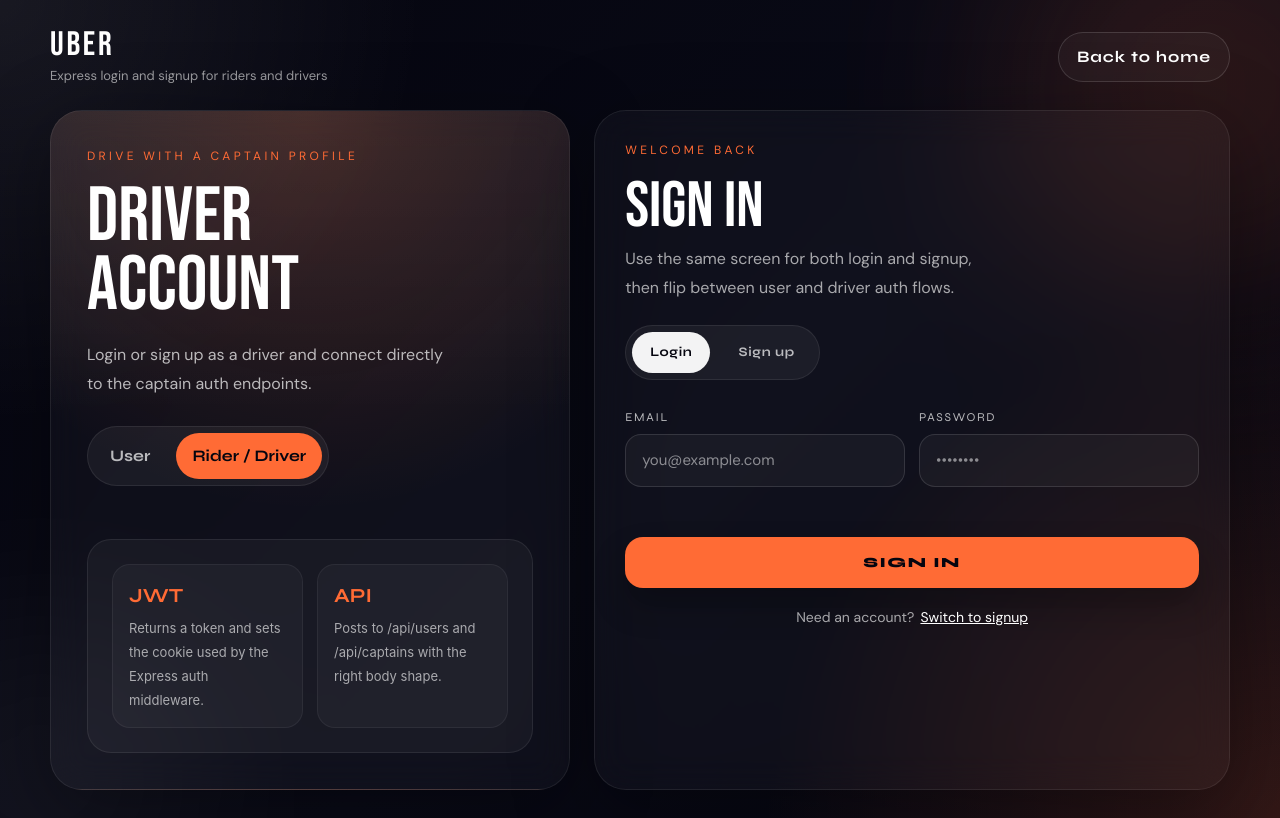
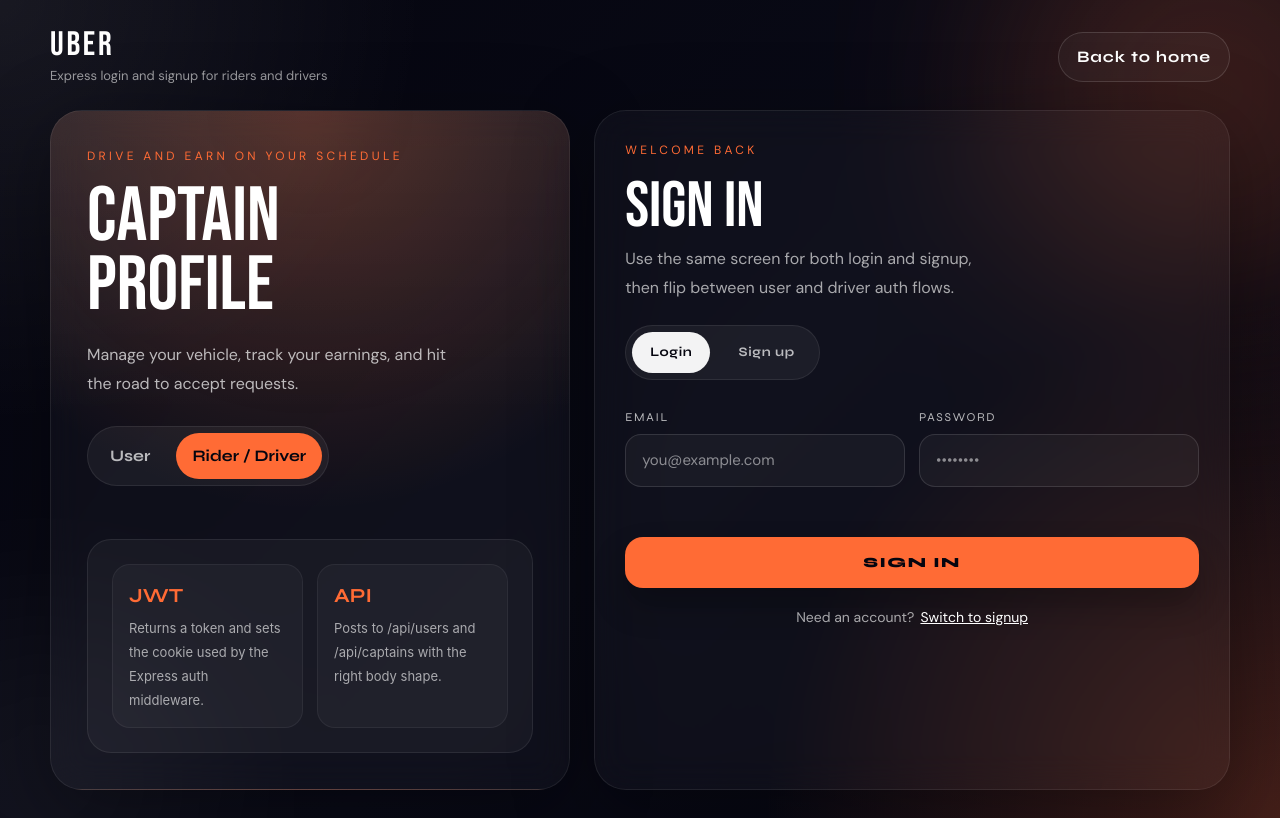
Before and after one commit to CHIRABRATA/uber, a React (Vite) app in the folder frontend/: page /captain/login in a window 1280 px wide. Built offline with nearby package versions, Linux system fonts and the light colour scheme.

Commit message:
took this

```diff
--- a/frontend/src/components/AuthPage.jsx
+++ b/frontend/src/components/AuthPage.jsx
@@ -4,17 +4,17 @@
 const ROLE_THEMES = {
   user: {
     accent: '#00D4AA',
-    glow: 'rgba(0, 212, 170, 0.18)',
+    glow: 'rgba(0, 212, 170, 0.25)',
     title: 'Rider account',
     subtitle: 'Book rides with a user profile',
-    copy: 'Login or sign up as a rider and use the user Express endpoints that already power the backend.',
+    copy: 'Sign in to access your ride history, saved places, and book your next trip.',
   },
   captain: {
     accent: '#FF6B35',
-    glow: 'rgba(255, 107, 53, 0.18)',
-    title: 'Driver account',
-    subtitle: 'Drive with a captain profile',
-    copy: 'Login or sign up as a driver and connect directly to the captain auth endpoints.',
+    glow: 'rgba(255, 107, 53, 0.25)',
+    title: 'Captain profile',
+    subtitle: 'Drive and earn on your schedule',
+    copy: 'Manage your vehicle, track your earnings, and hit the road to accept requests.',
   },
 };
 
@@ -26,6 +26,14 @@
   vehicleType: 'car',
   capacity: '4',
 };
+
+// --- SVG Icons (Lucide-like) ---
+const IconUser = () => (<svg xmlns="http://www.w3.org/2000/svg" width="18" height="18" viewBox="0 0 24 24" fill="none" stroke="currentColor" strokeWidth="2" strokeLinecap="round" strokeLinejoin="round"><path d="M19 21v-2a4 4 0 0 0-4-4H9a4 4 0 0 0-4 4v2"/><circle cx="12" cy="7" r="4"/></svg>);
+const IconMail = () => (<svg xmlns="http://www.w3.org/2000/svg" width="18" height="18" viewBox="0 0 24 24" fill="none" stroke="currentColor" strokeWidth="2" strokeLinecap="round" strokeLinejoin="round"><rect width="20" height="16" x="2" y="4" rx="2"/><path d="m22 7-8.97 5.7a1.94 1.94 0 0 1-2.06 0L2 7"/></svg>);
+const IconLock = () => (<svg xmlns="http://www.w3.org/2000/svg" width="18" height="18" viewBox="0 0 24 24" fill="none" stroke="currentColor" strokeWidth="2" strokeLinecap="round" strokeLinejoin="round"><rect width="18" height="11" x="3" y="11" rx="2" ry="2"/><path d="M7 11V7a5 5 0 0 1 10 0v4"/></svg>);
+const IconCar = () => (<svg xmlns="http://www.w3.org/2000/svg" width="18" height="18" viewBox="0 0 24 24" fill="none" stroke="currentColor" strokeWidth="2" strokeLinecap="round" strokeLinejoin="round"><path d="M14 16H9m10 0h3v-3.15a1 1 0 0 0-.84-.99L16 11l-2.7-3.6a2 2 0 0 0-1.6-.8H8.3a2 2 0 0 0-1.6.8L4 11l-5.16.86a1 1 0 0 0-.84.99V16h3m10 0a2 2 0 1 1-4 0m4 0a2 2 0 1 0-4 0m-6 0a2 2 0 1 1-4 0m4 0a2 2 0 1 0-4 0"/></svg>);
+const IconUsers = () => (<svg xmlns="http://www.w3.org/2000/svg" width="18" height="18" viewBox="0 0 24 24" fill="none" stroke="currentColor" strokeWidth="2" strokeLinecap="round" strokeLinejoin="round"><path d="M16 21v-2a4 4 0 0 0-4-4H6a4 4 0 0 0-4 4v2"/><circle cx="9" cy="7" r="4"/><path d="M22 21v-2a4 4 0 0 0-3-3.87"/><path d="M16 3.13a4 4 0 0 1 0 7.75"/></svg>);
+const IconArrowRight = () => (<svg xmlns="http://www.w3.org/2000/svg" width="18" height="18" viewBox="0 0 24 24" fill="none" stroke="currentColor" strokeWidth="2.5" strokeLinecap="round" strokeLinejoin="round"><path d="M5 12h14"/><path d="m12 5 7 7-7 7"/></svg>);
 
 export default function AuthPage({ defaultRole = 'user', defaultMode = 'login' }) {
   const navigate = useNavigate();
@@ -65,7 +73,7 @@
     setStatus({ type: '', message: '' });
 
     const endpointBase = role === 'captain' ? '/api/captains' : '/api/users';
-    const endpoint = `${endpointBase}/${mode}`;
+    const endpoint = `${endpointBase}/${mode === 'signup' ? 'register' : 'login'}`;
     const payload =
       mode === 'login'
         ? {
@@ -97,11 +105,20 @@
         body: JSON.stringify(payload),
       });
 
-      const data = await response.json();
+      const rawBody = await response.text();
+      let data = null;
+
+      if (rawBody) {
+        try {
+          data = JSON.parse(rawBody);
+        } catch {
+          data = null;
+        }
+      }
 
       if (!response.ok) {
         const firstError = data?.errors?.[0]?.msg;
-        throw new Error(firstError || data?.message || 'Unable to complete request');
+        throw new Error(firstError || data?.message || rawBody || `Request failed with status ${response.status}`);
       }
 
       setStatus({
```
